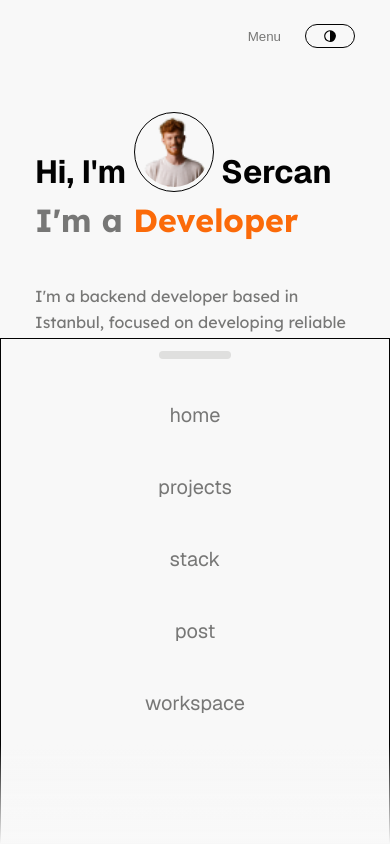
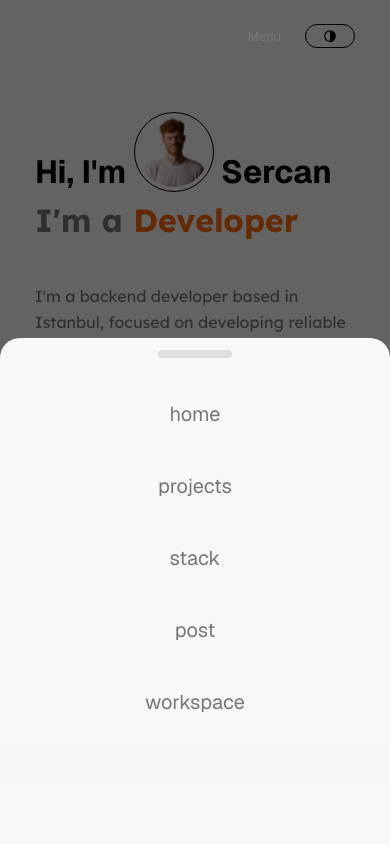
Before and after one commit to SercanSever/srcnsvr, a React (Vite) app: page / in a window 390 px wide. Both pictures are taken after a click on the button "Menu". Shown: the top 844 px of the page. Built offline with nearby package versions, Linux system fonts and the light colour scheme; a web font is replaced by a local one.

Commit message:
add mobile navigation enhancements; implement touch gestures for menu toggle, update styles for better visibility, and prevent body scroll when menu is open

```diff
--- a/package.json
+++ b/package.json
@@ -14,6 +14,7 @@
     "react": "^18.3.1",
     "react-dom": "^18.3.1",
     "react-router-dom": "^7.1.3",
+    "vaul": "^1.1.2",
     "zustand": "^5.0.3"
   },
   "devDependencies": {
--- a/src/App.jsx
+++ b/src/App.jsx
@@ -8,13 +8,13 @@ import Footer from "./components/footer/footer";
 import { useScrollStore } from "./stores/scroll";
 import Stack from "./pages/stack/stack";
 import Projects from "./pages/projects/projects";
-import NavlinksMobile from "./components/navbar/navlinks-mobile/navlinks-mobile";
-import { useNavMobileStore } from "./stores/nav-mobile";
+
+// import { useNavMobileStore } from "./stores/nav-mobile";
 
 function App() {
   const { currentTheme } = useThemeStore();
   const { updateScroll } = useScrollStore();
-  const { isOpen } = useNavMobileStore();
+
   useEffect(() => {
     document.documentElement.className = currentTheme;
   }, [currentTheme]);
@@ -30,9 +30,9 @@ function App() {
   }, [updateScroll]);
 
   return (
+    <>
       <div className="container">
         <Navbar />
-      {isOpen && <NavlinksMobile />}
         <main>
           <Routes>
             <Route path="/" element={<Home />} />
@@ -42,6 +42,7 @@ function App() {
         </main>
         <Footer />
       </div>
+    </>
   );
 }
 
--- a/src/components/navbar/navbar.css
+++ b/src/components/navbar/navbar.css
@@ -18,6 +18,7 @@
     border: none;
     outline: none;
     margin-left: auto;
+    background-color: transparent;
     padding-right: var(--padding-6);
 
     @media (min-width: 320px) {
--- a/src/components/navbar/navbar.jsx
+++ b/src/components/navbar/navbar.jsx
@@ -16,11 +16,7 @@ const Navbar = () => {
     <nav className={`navbar ${!isScrolled && isHomePage ? "sticky" : ""}`}>
       <Logo />
       <Navlinks />
-      <button
-        className="menu"
-        disabled={isOpen ? true : false}
-        onClick={toggleNav}
-      >
+      <button className="menu" disabled={isOpen} onClick={toggleNav}>
         Menu
       </button>
       <Theme />
--- a/src/components/navbar/navlinks-mobile/navlinks-mobile.css
+++ b/src/components/navbar/navlinks-mobile/navlinks-mobile.css
@@ -14,7 +14,20 @@
   color: white;
   width: 100%;
   font-size: var(--font-size-xl);
-  border: 1px solid var(--color-primary);
+  border-top-left-radius: var(--border-radius-5);
+  border-top-right-radius: var(--border-radius-5);
+  -webkit-overflow-scrolling: touch;
+  will-change: transform;
+  transition: transform 0.2s ease-out;
+
+  &.open {
+    transform: translateY(0);
+  }
+
+  &:not(.open) {
+    transform: translateY(100%);
+    visibility: hidden;
+  }
 
   .scroll {
     width: 20%;
--- a/src/components/navbar/navlinks-mobile/navlinks-mobile.jsx
+++ b/src/components/navbar/navlinks-mobile/navlinks-mobile.jsx
@@ -1,24 +1,59 @@
 import { NavLink } from "react-router-dom";
 import "./navlinks-mobile.css";
 import { useNavMobileStore } from "../../../stores/nav-mobile";
-import { useEffect, useRef } from "react";
+import { useEffect, useRef, useState } from "react";
 
 const NavlinksMobile = () => {
-  const { toggleNav } = useNavMobileStore();
-  const mobileNavRef = useRef(null);
+  const { isOpen, toggleNav } = useNavMobileStore();
+  const menuRef = useRef();
+  const [startY, setStartY] = useState(0);
+  const [translateY, setTranslateY] = useState(0);
+
+  const handleTouchStart = (e) => {
+    setStartY(e.touches[0].clientY);
+  };
+
+  const handleTouchMove = (e) => {
+    const deltaY = e.touches[0].clientY - startY;
+    if (deltaY > 0) {
+      setTranslateY(deltaY);
+    }
+  };
+
+  const handleTouchEnd = () => {
+    if (translateY > 250) {
+      toggleNav();
+    }
+    setTranslateY(0);
+  };
+
   useEffect(() => {
-    const handleClick = (e) => {
-      if (!mobileNavRef.current.contains(e.target)) toggleNav();
-    };
-    document.addEventListener("mousedown", handleClick);
+    if (isOpen) {
+      document.body.classList.add("no-scroll");
+    } else {
+      document.body.classList.remove("no-scroll");
+    }
+  }, [isOpen]);
 
-    return () => {
-      document.removeEventListener("mousedown", handleClick);
-    };
-  }, [toggleNav]);
+  // useEffect(() => {
+  //   const handleClick = (e) => {
+  //     if (isOpen && !menuRef.current.contains(e.target)) {
+  //       toggleNav();
+  //     }
+  //   };
+  //   document.addEventListener("click", handleClick);
+  //   return () => document.removeEventListener("click", handleClick);
+  // }, [isOpen, toggleNav]);
 
   return (
-    <div className="navlinksMobile" ref={mobileNavRef}>
+    <div
+      className={isOpen ? "navlinksMobile open" : "navlinksMobile"}
+      ref={menuRef}
+      onTouchStart={handleTouchStart}
+      onTouchMove={handleTouchMove}
+      onTouchEnd={handleTouchEnd}
+      style={{ transform: `translateY(${translateY}px)` }}
+    >
       <div className="scroll"></div>
       <NavLink to="/" onClick={toggleNav}>
         home
--- a/src/index.css
+++ b/src/index.css
@@ -70,6 +70,11 @@ body::after {
   pointer-events: none;
   z-index: 9999;
   scroll-behavior: smooth;
+}
+
+body.no-scroll {
+  overflow: hidden;
+  height: 100vh; /* Ekranı tamamen kaplasın */
 }
 
 .light {
@@ -208,3 +213,19 @@ span {
     max-width: 748px;
   }
 }
+
+.overlay {
+  position: fixed;
+  top: 0;
+  left: 0;
+  width: 100vw;
+  height: 100vh;
+  background: rgba(0, 0, 0, 0.6);
+  z-index: 2;
+  transition: background 0.3s ease-in-out;
+  pointer-events: none;
+
+  @media (min-width: 748px) {
+    display: none;
+  }
+}
--- a/src/main.jsx
+++ b/src/main.jsx
@@ -4,12 +4,22 @@ import "./index.css";
 import App from "./App.jsx";
 import { BrowserRouter } from "react-router-dom";
 import { Analytics } from "@vercel/analytics/react";
+import NavlinksMobile from "./components/navbar/navlinks-mobile/navlinks-mobile.jsx";
+import { useNavMobileStore } from "./stores/nav-mobile.jsx";
 
-createRoot(document.getElementById("root")).render(
+export function Root() {
+  const { isOpen } = useNavMobileStore();
+
+  return (
     <StrictMode>
       <BrowserRouter>
         <Analytics />
+        <div className={`${isOpen ? "overlay" : ""}`} />
         <App />
+        <NavlinksMobile />
       </BrowserRouter>
     </StrictMode>
   );
+}
+
+createRoot(document.getElementById("root")).render(<Root />);
```
Also changed, not shown: 1 other file (tests, documents, lock files or other folders). Lines whose indentation alone changed are shown as unchanged.
